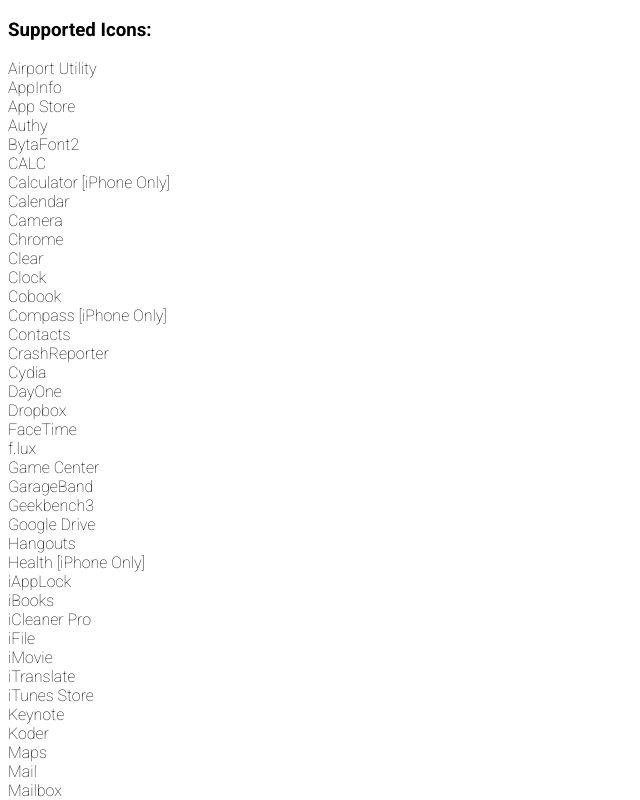
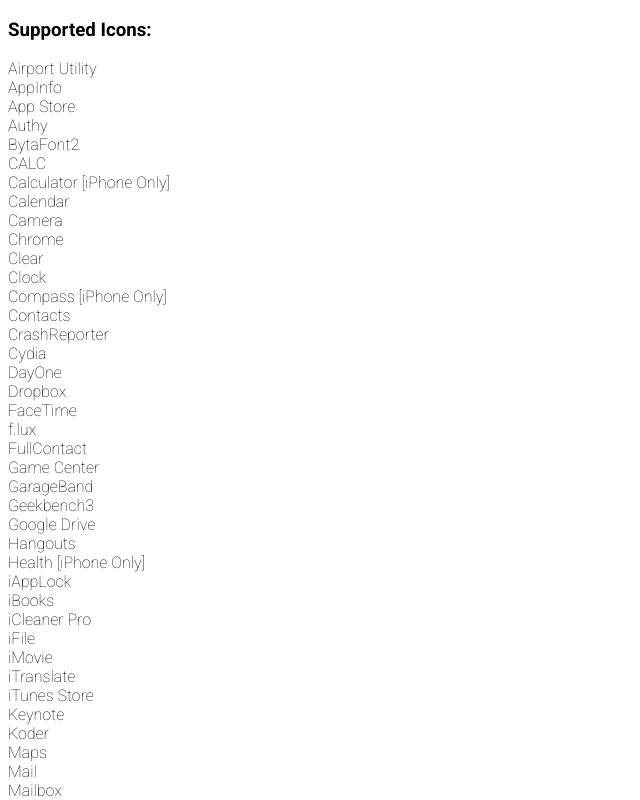
Before and after one commit to danieltaylor/repo, a plain HTML site: page depiction/iosemite/supportedIcons.html in a window 1280 px wide. Shown: the top 800 px of the page, without its empty margins (0-640 px from the left). Drawn offline with Linux system fonts and the light colour scheme.

Commit message:
updated Supported Icons list

```diff
--- a/depiction/iosemite/supportedIcons.html
+++ b/depiction/iosemite/supportedIcons.html
@@ -20,7 +20,6 @@
   Chrome<br>
   Clear<br>
   Clock<br>
-  Cobook<br>
   Compass [iPhone Only]<br>
   Contacts<br>
   CrashReporter<br>
@@ -29,6 +28,7 @@
   Dropbox<br>
   FaceTime<br>
   f.lux<br>
+  FullContact<br>
   Game Center<br>
   GarageBand<br>
   Geekbench3<br>
@@ -40,7 +40,7 @@
   iCleaner Pro<br>
   iFile<br>
   iMovie<br>
-   iTranslate<br>
+  iTranslate<br>
   iTunes Store<br>
   Keynote<br>
   Koder<br>
```
